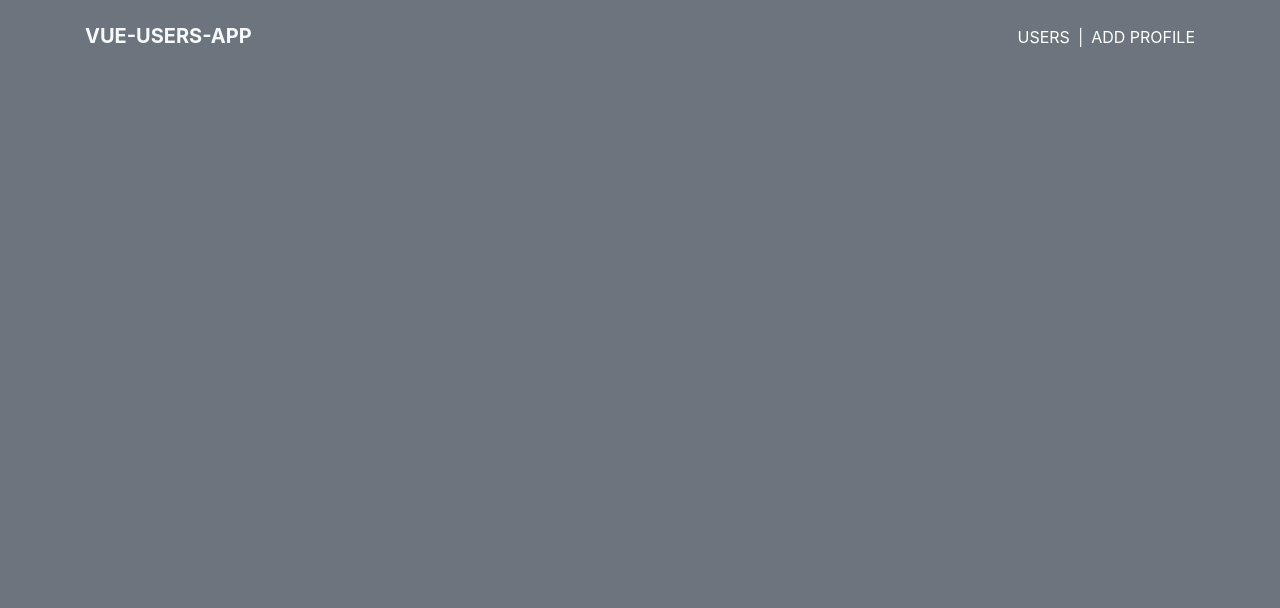
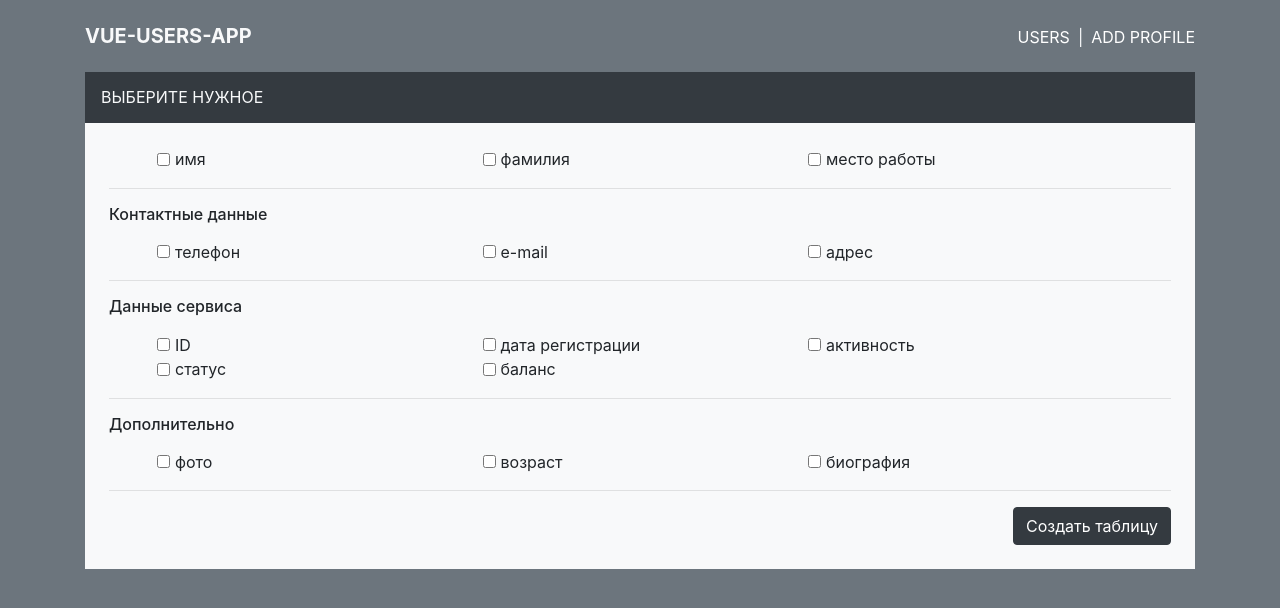
Before and after one commit to Nomta/vue-users-app, a Vue app: page /create in a window 1280 px wide. Shown: the top 608 px of the page. Built offline with nearby package versions, Linux system fonts and the light colour scheme.

Commit message:
ability to create custom tables has been added

```diff
--- a/db.json
+++ b/db.json
@@ -1119,6 +1119,22 @@
       "address": "Winter Palace, SPb, Russia",
       "about": "",
       "registered": "04.10.2018"
+    },
+    {
+      "id": 98,
+      "isActive": false,
+      "balance": "",
+      "picture": "",
+      "age": "34",
+      "accessLevel": "",
+      "firstName": "Lara",
+      "lastName": "Kroft",
+      "company": "All World",
+      "email": "",
+      "phone": "",
+      "address": "Hollywood",
+      "about": "",
+      "registered": "04.10.2018"
     }
   ]
 }
--- a/src/App.vue
+++ b/src/App.vue
@@ -8,6 +8,7 @@ export default {
     <div id="nav" class="my-3 text-light text-uppercase d-flex align-items-baseline">
       <router-link to="/" class="navbar-brand text-light font-weight-bold mr-auto">vue-users-app</router-link>
       <router-link to="/" class="text-white px-2" exact>Users</router-link> |
+      <!-- <router-link to="/create" class="text-white px-2">Create table</router-link> | -->
       <router-link to="/add" class="text-white pl-2" exact>Add profile</router-link>
     </div>
     <router-view/>
--- /dev/null
+++ b/src/components/table-form.vue
@@ -0,0 +1,84 @@
+<script>
+export default {
+    name: 'table-form',
+    data() {
+        return {
+            dataList: [
+                {
+                    title: '',
+                    data: {
+                        firstName: 'имя',
+                        lastName: 'фамилия',
+                        company: 'место работы'
+                    }
+                }, {
+                    title: 'Контактные данные',
+                    data: {
+                        phone: 'телефон',
+                        email: 'e-mail',
+                        address: 'адрес'
+                    }
+                }, {
+                    title: 'Данные сервиса',
+                    data: {
+                        id: 'ID',
+                        registered: 'дата регистрации',
+                        isActive: 'активность',
+                        accessLevel: 'статус',
+                        balance: 'баланс'
+                    }
+                }, {
+                    title: 'Дополнительно',
+                    data: {
+                        picture: 'фото',
+                        age: 'возраст',
+                        about: 'биография'
+                    }
+                }
+            ],
+        props: [],
+        dataObj: {}
+        }
+    },
+    methods: {
+        changeProps(prop, value) {
+            if (value)
+                this.dataObj[prop] = value
+            else
+                delete this.dataObj[prop]
+
+            this.props = Object.keys(this.dataObj)
+        },
+        submit() {
+            this.$emit('submit', this.props)
+        }
+    }
+}
+</script>
+<template>
+    <form class="user-form bg-light clearfix">
+        <h2 class="font-weight-normal h6 bg-dark text-light p-3 m-0 mb-4 text-uppercase">
+            Выберите нужное
+        </h2>
+        <div class="form-group px-4" v-for="item in dataList" :key="item.data[0]">
+            <h4 class="h6 mb-3" v-if="item.title"> {{ item.title }} </h4>
+
+            <div class="form-check-inline w-25 ml-5" v-for="(propValue, prop) in item.data" :key="prop">
+                <input type="checkbox"
+                    class="form-check-input"
+                    :name="prop"
+                    @input="changeProps(prop, $event.target.checked)">
+                <label :for="prop" class="form-check-label"> {{ propValue }} </label>
+            </div>
+            <hr>
+
+        </div>
+        <button type="submit"
+            @click.prevent="submit"
+            class="btn btn-dark float-right mb-4 mr-4">
+            Создать таблицу
+        </button>
+
+    </form>
+
+</template>
--- a/src/router.js
+++ b/src/router.js
@@ -1,26 +1,31 @@
-import Vue from "vue";
-import Router from "vue-router";
+import Vue from 'vue'
+import Router from 'vue-router'
 
-Vue.use(Router);
+Vue.use(Router)
 
 export default new Router({
-  mode: "history",
-  linkActiveClass: "active",
+  mode: 'history',
+  linkActiveClass: 'active',
   routes: [
     {
-      path: "/",
-      name: "users",
-      component: () => import("@/views/users.vue")
+      path: '/',
+      name: 'users',
+      component: () => import('@/views/users.vue')
     },
     {
-      path: "/edit/:id",
-      name: "edit-user",
-      component: () => import("@/views/edit-user.vue")
+      path: '/edit/:id',
+      name: 'edit-user',
+      component: () => import('@/views/edit-user.vue')
     },
     {
-      path: "/add",
-      name: "add-user",
-      component: () => import("@/views/add-user.vue")
+      path: '/add',
+      name: 'add-user',
+      component: () => import('@/views/add-user.vue')
+    },
+    {
+      path: '/create',
+      name: 'create-table',
+      component: () => import('@/views/create-table')
     }
   ]
-});
+})
--- /dev/null
+++ b/src/views/create-table.vue
@@ -0,0 +1,24 @@
+<script>
+export default {
+    name: 'create-table',
+    components: {
+        'table-form': () => import('@/components/table-form.vue')
+    },
+    data() {
+        return {
+            props: []
+        }
+    },
+    methods: {
+        setProps(props) {
+            this.props = props
+            this.$router.push('/')
+        }
+    }
+}
+</script>
+<template>
+    <div class="create-table">
+       <table-form @submit="setProps"></table-form>
+    </div>
+</template>
--- a/src/views/users.vue
+++ b/src/views/users.vue
@@ -20,7 +20,6 @@ export default {
   },
 
   components: {
-    'user-list': () => import('@/components/user-list.vue'),
     'data-table': () => import('@/components/data-table.vue')
   },
 
```
Also changed, not shown: src/archive/user-list.vue (renamed from src/components/user-list.vue), 1 other file (tests, documents, lock files or other folders).
